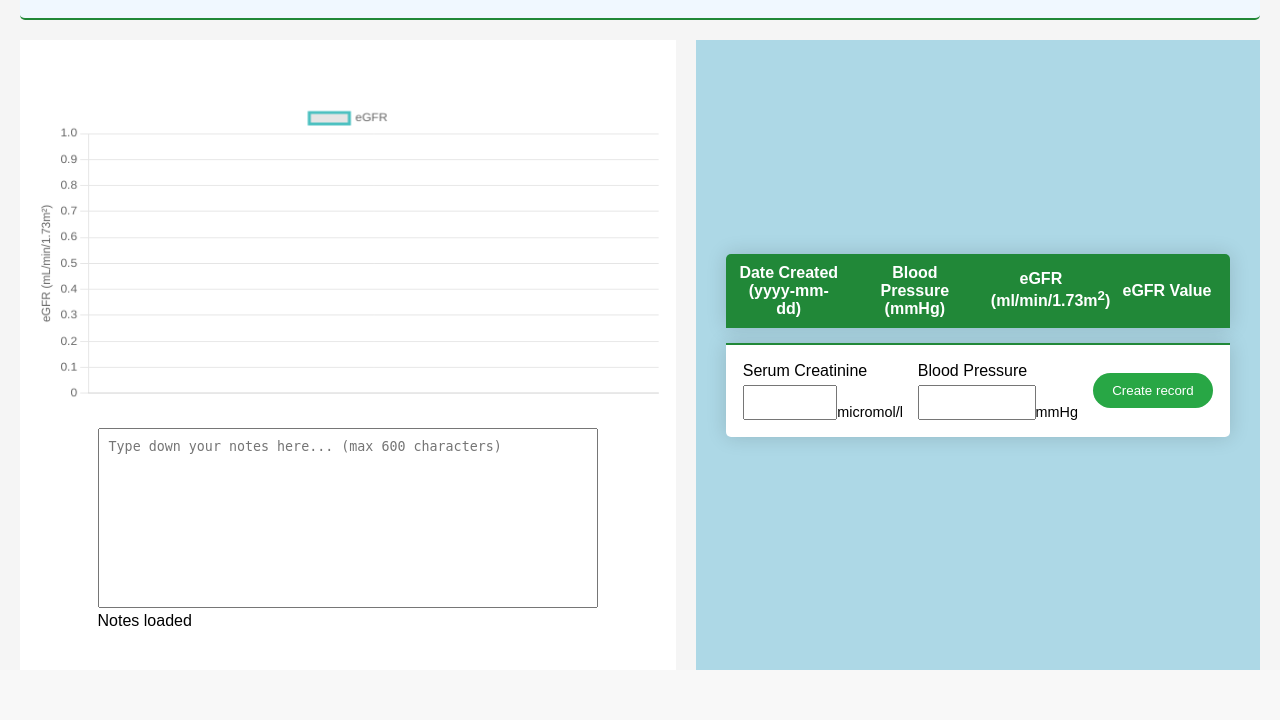
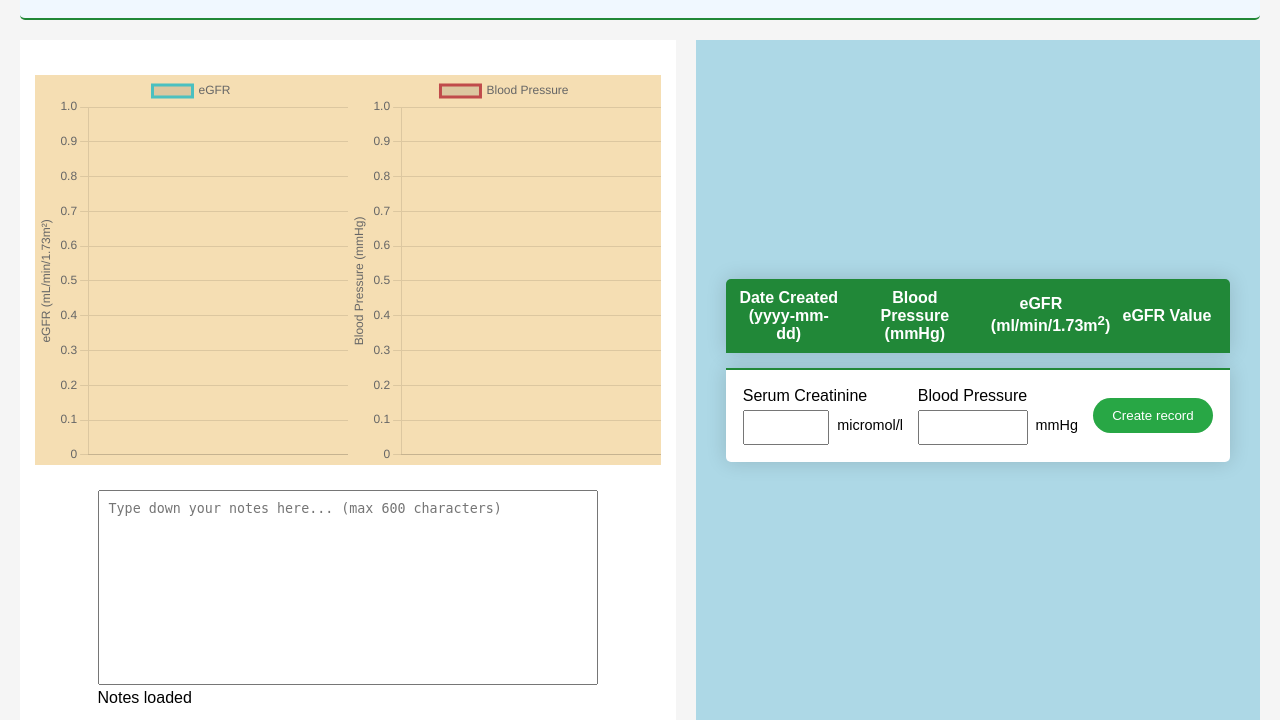
Before and after one commit to Onion155/Y3-SoftwareDev-GroupProject, a PHP site: template view/doctor_view.php in a window 1280 px wide. Shown: the part 175-895 px from the top of the page. Before the commit the page ends 845 px from the top, so only its background shows below. Run offline with PHP 8.4, Linux system fonts and the light colour scheme; the template is opened without the code that fills it, so the values that code supplies are empty.

Commit message:
Added blood pressure chart
TODO:
Implement interface to allow edit and delete

```diff
--- a/requestHandler.php
+++ b/requestHandler.php
@@ -10,6 +10,10 @@ if (isset($_GET['action'])) {
     $action = $_GET['action'];
 
     switch ($action) {
+        case "signout":
+            session_unset();
+            header("Location: index.php");
+            break;
         case "getPatients":
             $doctorID = $_SESSION['account']->id;
             echo json_encode(fetchPatients($doctorID));
--- a/script/charts.js
+++ b/script/charts.js
@@ -7,8 +7,8 @@ egfrChart = new Chart(ctx, {
       {
         label: "eGFR",
         borderColor: "rgba(75, 192, 192, 1)",
-        fill: false,
-        tension: 0.1,
+        fill: true,
+        tension: 0.3,
         data: egfrReadings,
       },
     ],
@@ -44,11 +44,12 @@ egfrChart = new Chart(ctx, {
       {
         label: "Blood Pressure",
         borderColor: "rgb(192, 75, 75)",
-        fill: false,
-        tension: 0.1,
+        fill: true,
+        tension: 0.5,
         data: bpReadings,
       },
     ],
+
   },
   options: {
     maintainAspectRatio: false,
--- a/style/styles.css
+++ b/style/doctor_view.css
@@ -74,19 +74,6 @@ button:hover {
 	margin-top: 20px;
 }
 
-.login-container {
-	background-color: white;
-	padding: 20px 30px;
-	width: 40%;
-}
-
-.login-form {
-	padding: 10px 0px;
-	display: flex;
-	flex-direction: column;
-	gap: 20px;
-}
-
 
 #box-top {
 	margin: 0 auto;
@@ -105,7 +92,7 @@ button:hover {
 	padding-top: 20px;
 	width: 100%;
 	column-gap: 20px;
-	height: 650px;
+	height: 700px;
 }
 
 .box-bottom #box-left {
@@ -119,9 +106,21 @@ button:hover {
 	height: 100%
 }
 
+#box-left #chart-container {
+	background-color: wheat;
+	display: inline-flex;
+	width: 100%;
+	height: 60%;
+}
+
 #box-left #egfr-chart {
-	max-height: 50%;
-	width: 45%;
+	max-height: 100%;
+	max-width: 50%;
+
+}
+#box-left #bp-chart {
+	max-height: 100%;
+	max-width: 50%;
 }
 
 #box-left #notes-container {
@@ -212,13 +211,14 @@ td {
 
 #egfr-form #input-content {
     display: inline-flex;
-	align-items:end;
+	align-items: center;
 	margin-right: 15px;
 	max-width: 195px;
 }
 
 #input-container text {
 	font-size: 0.9em;
+	margin-left: 8px;
 }
 
 #egfr-form button {
--- a/view/doctor_view.php
+++ b/view/doctor_view.php
@@ -4,7 +4,7 @@
 <head>
   <meta charset="UTF-8">
   <title>eGFR Calculator- Doctor</title>
-  <link rel="stylesheet" href="./style/styles.css">
+  <link rel="stylesheet" href="./style/doctor_view.css">
 </head>
 
 <body>
@@ -17,8 +17,8 @@
     <?php endforeach ?>
     </select>
     <p id="welcome"><?= "Welcome $doctor->firstName $doctor->lastName" ?></p>
-    <form method="POST" action="./login.php">
-      <button name="signout" type="submit">Sign Out</button>
+    <form method="POST" action="./requestHandler.php?action=signout">
+      <button type="submit">Sign Out</button>
     </form>
   </header>
   <div class="box-container">
@@ -28,7 +28,10 @@
     </div>
     <div class="box-bottom">
       <div id="box-left">
-        <canvas id="egfr-chart" width="400" height="200"></canvas>
+        <div id="chart-container">
+        <canvas id="egfr-chart"></canvas>
+        <canvas id="bp-chart"></canvas>
+        </div>
         <div id="notes-container">
         <textarea id="doctor-notes" maxlength="600"
           placeholder="Type down your notes here... (max 600 characters)"><?= $patient->notes ?></textarea>
--- a/view/login_view.php
+++ b/view/login_view.php
@@ -4,7 +4,7 @@
     <meta charset="UTF-8">
     <meta name="viewport" content="width=device-width, initial-scale=1.0">
     <title>Login to your account</title>
-    <link rel="stylesheet" href="./style/styles.css">
+    <link rel="stylesheet" href="./style/login_view.css">
 </head>
 <body>
     <div class="login-container">
```
Also changed, not shown: login.php (+0 -7 lines), style/login_view.css (added, +69 -0 lines), model/data/medicalRoles.db.
